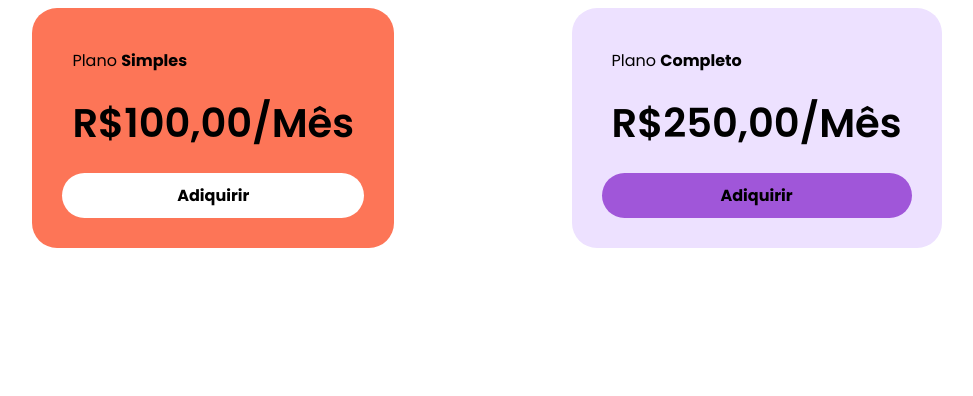
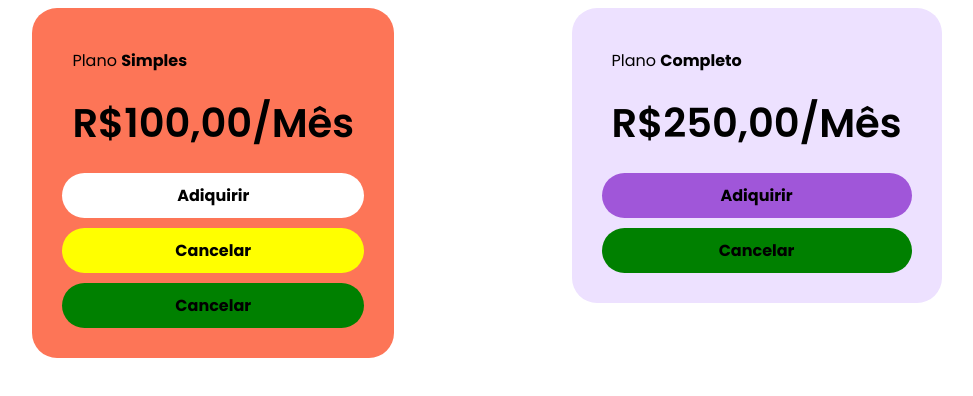
Before and after one commit to racinefe/curso-Angular, an Angular app in the folder Seção 3 Fundamentos do Angular Componentes e Estilizações/peojeto-components/: page / in a window 1280 px wide. Shown: the top 396 px of the page, without its empty margins (153-1126 px from the left). Built offline with nearby package versions, Linux system fonts and the light colour scheme.

Commit message:
aplicação de estilos e utilização do " ::ng-deep "

```diff
--- a/Seção 3 Fundamentos do Angular Componentes e Estilizações/peojeto-components/src/app/app.module.ts
+++ b/Seção 3 Fundamentos do Angular Componentes e Estilizações/peojeto-components/src/app/app.module.ts
@@ -5,9 +5,11 @@ import { AppRoutingModule } from './app-routing.module';
 import { AppComponent } from './app.component';
 import { CardsModule } from './cards/cards.module';
 
+
 @NgModule({
   declarations: [
     AppComponent,
+
   ],
   imports: [
     BrowserModule,
--- /dev/null
+++ b/Seção 3 Fundamentos do Angular Componentes e Estilizações/peojeto-components/src/app/card-button-cancel/card-button-cancel.component.html
@@ -0,0 +1,2 @@
+
+<div class="card-cancel-button">Cancelar</div>
--- /dev/null
+++ b/Seção 3 Fundamentos do Angular Componentes e Estilizações/peojeto-components/src/app/card-button-cancel/card-button-cancel.component.scss
@@ -0,0 +1,11 @@
+@import "../../styles/variables";
+.card-cancel-button {
+    font-size: 16px;
+    text-align: center;
+    margin-top: 10px;
+    border-radius: 25px;
+    background-color: $bgColor;
+    cursor: pointer;
+    font-weight: bold;
+    padding: 10px;
+}
--- a/Seção 3 Fundamentos do Angular Componentes e Estilizações/peojeto-components/src/app/card-roxo/card-roxo.component.html
+++ b/Seção 3 Fundamentos do Angular Componentes e Estilizações/peojeto-components/src/app/card-roxo/card-roxo.component.html
@@ -2,4 +2,6 @@
     <div class="card-roxo__plan card-roxo__item">Plano <b>Completo</b></div>
     <div class="card-roxo__price card-roxo__item">R$250,00/Mês</div>
     <app-card-roxo-button></app-card-roxo-button>
+    <app-card-button-cancel></app-card-button-cancel>
+
 </div>
--- a/Seção 3 Fundamentos do Angular Componentes e Estilizações/peojeto-components/src/app/card/card.component.html
+++ b/Seção 3 Fundamentos do Angular Componentes e Estilizações/peojeto-components/src/app/card/card.component.html
@@ -2,4 +2,6 @@
     <div class="card__plan card__item">Plano <b>{{ plano.infos.tipo }}</b></div>
     <div class="card__price card__item">R${{ plano.infos.preco }},00/Mês</div>
     <app-card-button></app-card-button>
+    <app-card-button-cancel id="cancel-button"></app-card-button-cancel>
+    <app-card-button-cancel></app-card-button-cancel>
 </div>
--- a/Seção 3 Fundamentos do Angular Componentes e Estilizações/peojeto-components/src/app/card/card.component.scss
+++ b/Seção 3 Fundamentos do Angular Componentes e Estilizações/peojeto-components/src/app/card/card.component.scss
@@ -19,6 +19,7 @@
         font-weight: 600;
     font-size: 40px;
     }
-
-
 }
+::ng-deep #cancel-button .card-cancel-button {
+    background-color: yellow !important;
+}
--- a/Seção 3 Fundamentos do Angular Componentes e Estilizações/peojeto-components/src/app/cards/cards.module.ts
+++ b/Seção 3 Fundamentos do Angular Componentes e Estilizações/peojeto-components/src/app/cards/cards.module.ts
@@ -5,13 +5,15 @@ import { CardButtonComponent } from '../card-button/card-button.component';
 import { CardRoxoButtonComponent } from '../card-roxo-button/card-roxo-button.component';
 import { CardRoxoComponent } from '../card-roxo/card-roxo.component';
 import { CardComponent } from '../card/card.component';
+import { CardButtonCancelComponent } from '../card-button-cancel/card-button-cancel.component';
 
 @NgModule({
   declarations: [
     CardComponent,
     CardRoxoComponent,
     CardButtonComponent,
-    CardRoxoButtonComponent
+    CardRoxoButtonComponent,
+    CardButtonCancelComponent,
   ],
   imports: [
     CommonModule
--- /dev/null
+++ b/Seção 3 Fundamentos do Angular Componentes e Estilizações/peojeto-components/src/styles/_variables.scss
@@ -0,0 +1 @@
+$bgColor: green;
```
Also changed, not shown: Seção 3 Fundamentos do Angular Componentes e Estilizações/peojeto-components/src/app/card-button-cancel/card-button-cancel.component.ts (added, +11 -0 lines), 1 other file (tests, documents, lock files or other folders).
